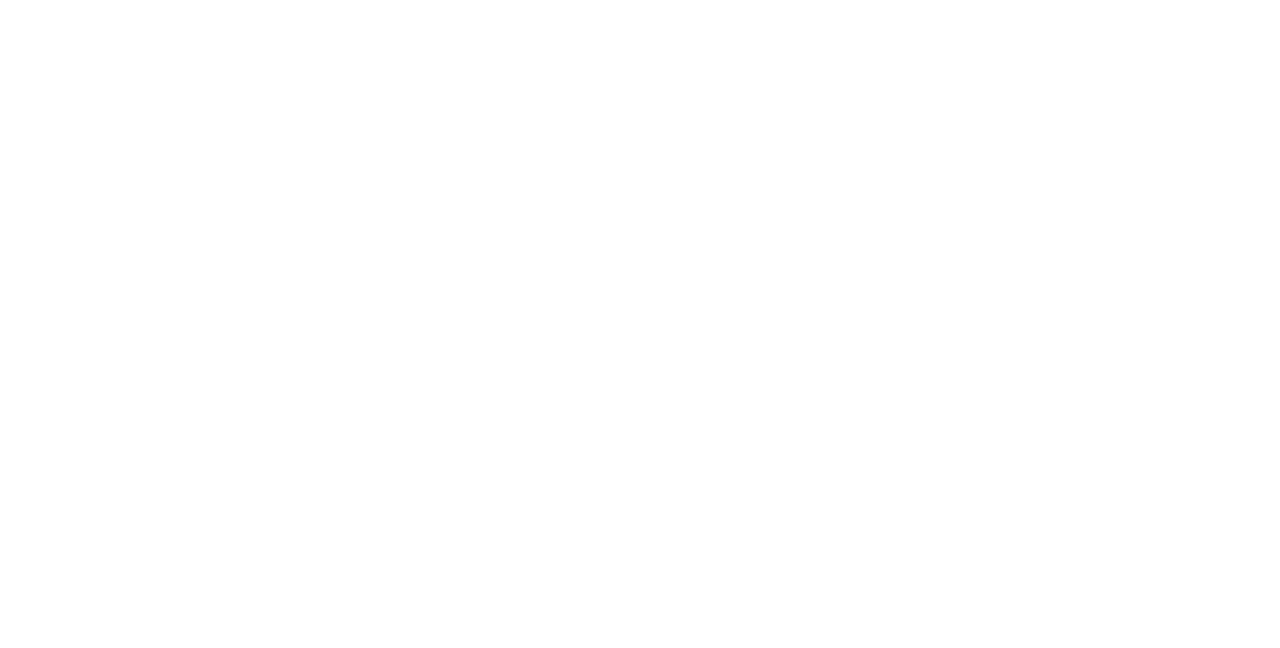
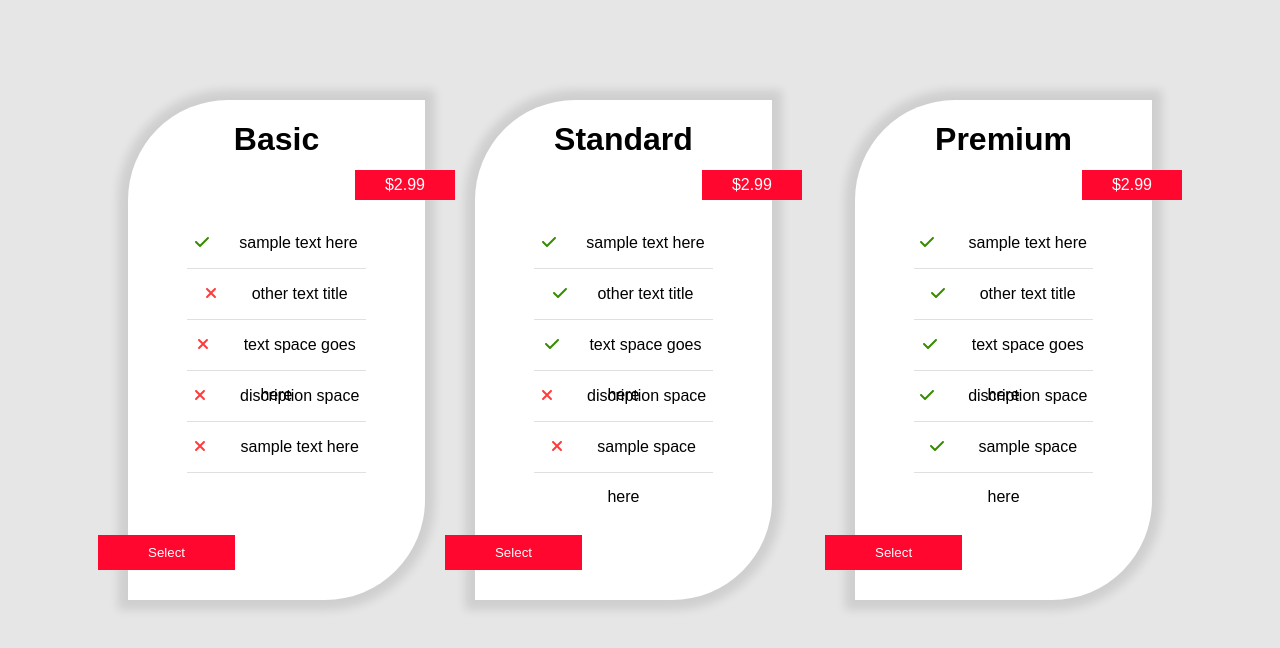
Before and after one commit to panasaaravind/2oct2023, a plain HTML site: page index.html in a window 1280 px wide. Drawn offline with Linux system fonts and the light colour scheme.

Commit message:
second commit

```diff
--- a/index.html
+++ b/index.html
@@ -4,11 +4,115 @@
         <meta charset="UTF-8">
         <meta name="viewport" content="width=device-width, initial-scale=1.0">
         <title>css pricing</title>
+        <link rel="stylesheet" href="https://cdnjs.cloudflare.com/ajax/libs/font-awesome/6.5.1/css/all.min.css" integrity="sha512-DTOQO9RWCH3ppGqcWaEA1BIZOC6xxalwEsw9c2QQeAIftl+Vegovlnee1c9QX4TctnWMn13TZye+giMm8e2LwA==" crossorigin="anonymous" referrerpolicy="no-referrer" />
         <style>
+            body{
+                background-color: #E6E6E6;
+                margin: 0px;
+                font-family: Arial, Helvetica, sans-serif;
+            }
+            .pricing_table_box{
+                width: 80%;
+                height: 500px;
+                margin: 100px auto;
+                clear: both;
+            }
+            .pricing_box{
+                width: 29%;
+                height: 100%;
+                float: left;
+                background-color: #FFFFFF;
+                border-top-left-radius:100px;
+                border-bottom-right-radius:100px;
+                box-shadow: 0px 0px 10px 10px rgba(0, 0, 0, 0.1);
+                text-align: center;
+                position:relative;
+            }
+            .pricing_table_box > :nth-child(2){
+                margin: 0px 50px;
+            }
+            .pricing_table_box ul{
+                list-style: none;
+                width: 60%;
+                margin: 60px auto;
+                padding: 0px;
+            }
+            .pricing_table_box ul >li{
+                height: 50px;
+                border-bottom: 1px solid #E0E0E0;
+                line-height: 50px;
+            }
+            .green{
+                color: #388C00;
+                margin-right: 30px;
+            }
+            .red{
+                color: #FF3B3C;
+                margin-right: 30px;
+            }
+            button{
+                background-color: #FF072F;
+                color: #fff;
+                padding: 10px 50px;
+                border: none;
+                position:absolute;
+                bottom: 30px;
+                left: -30px;
+            }
+            .pricing_badge{
+                z-index: 99;
+                width: 100px;
+                background: #FF072F;
+                height: 30px;
+                position:absolute;
+                top:70px;
+                right: -30px;
+                line-height: 30px;
+                color: #fff;
+            }
 
         </style>
     </head>
     <body>
-
+        <div class="pricing_table_box">
+            <div class="pricing_box">
+                <h1>Basic</h1>
+                <div class="pricing_badge">$2.99</div>
+                <ul>
+                    <li><i class="fa-solid fa-check green"></i>sample text here    </li>
+                    <li><i class="fa-solid fa-xmark red"></i>  other text title    </li>
+                    <li><i class="fa-solid fa-xmark red"></i>  text space goes here</li>
+                    <li><i class="fa-solid fa-xmark red"></i>  discription space   </li>
+                    <li><i class="fa-solid fa-xmark red"></i>  sample text here    </li>
+                </ul>
+                <button class="button">Select</button>
+            </div>
+            <div class="pricing_box">
+                <h1>Standard</h1>
+                <div class="pricing_badge">$2.99</div>
+                <ul>
+                    <li><i class="fa-solid fa-check green"></i>sample text here    </li>
+                    <li><i class="fa-solid fa-check green"></i>other text title    </li>
+                    <li><i class="fa-solid fa-check green"></i>text space goes here</li>
+                    <li><i class="fa-solid fa-xmark red"></i>  discription space   </li>
+                    <li><i class="fa-solid fa-xmark red"></i>  sample space here   </li>
+                </ul>
+                <button class="button">Select</button>
+            </div>
+            <div class="pricing_box" style="float: right;" >
+                <h1>Premium</h1>
+                <div class="pricing_badge">$2.99</div>
+                <ul>
+                    <li><i class="fa-solid fa-check green"></i> sample text here    </li>
+                    <li><i class="fa-solid fa-check green"></i> other text title    </li>
+                    <li><i class="fa-solid fa-check green"></i> text space goes here</li>
+                    <li><i class="fa-solid fa-check green"></i> discription space   </li>
+                    <li><i class="fa-solid fa-check green"></i> sample space here   </li>
+                </ul>
+                <button class="button">Select</button>
+            </div>
+            </div>
+        </div>
+        <script src="https://cdnjs.cloudflare.com/ajax/libs/font-awesome/6.5.1/js/all.min.js" integrity="sha512-GWzVrcGlo0TxTRvz9ttioyYJ+Wwk9Ck0G81D+eO63BaqHaJ3YZX9wuqjwgfcV/MrB2PhaVX9DkYVhbFpStnqpQ==" crossorigin="anonymous" referrerpolicy="no-referrer"></script>
     </body>
 </html>
```
